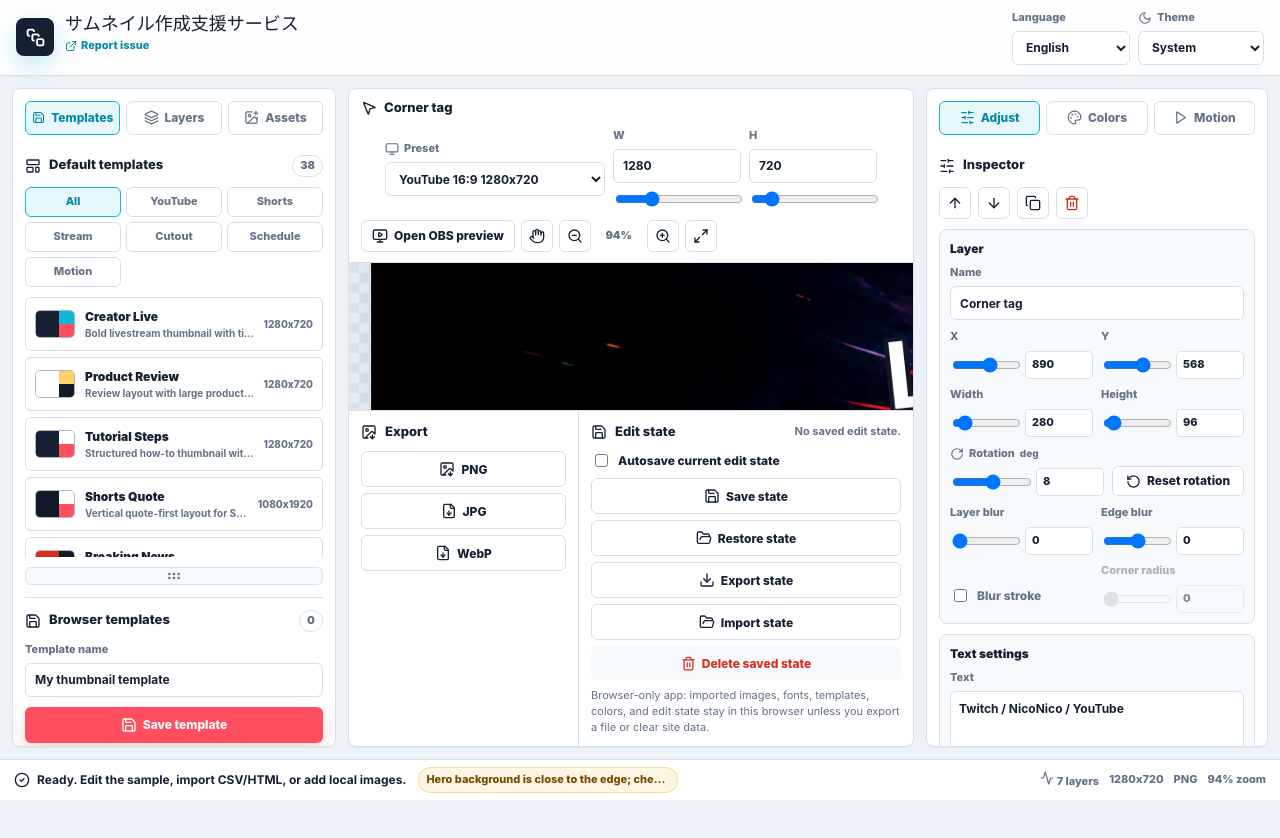
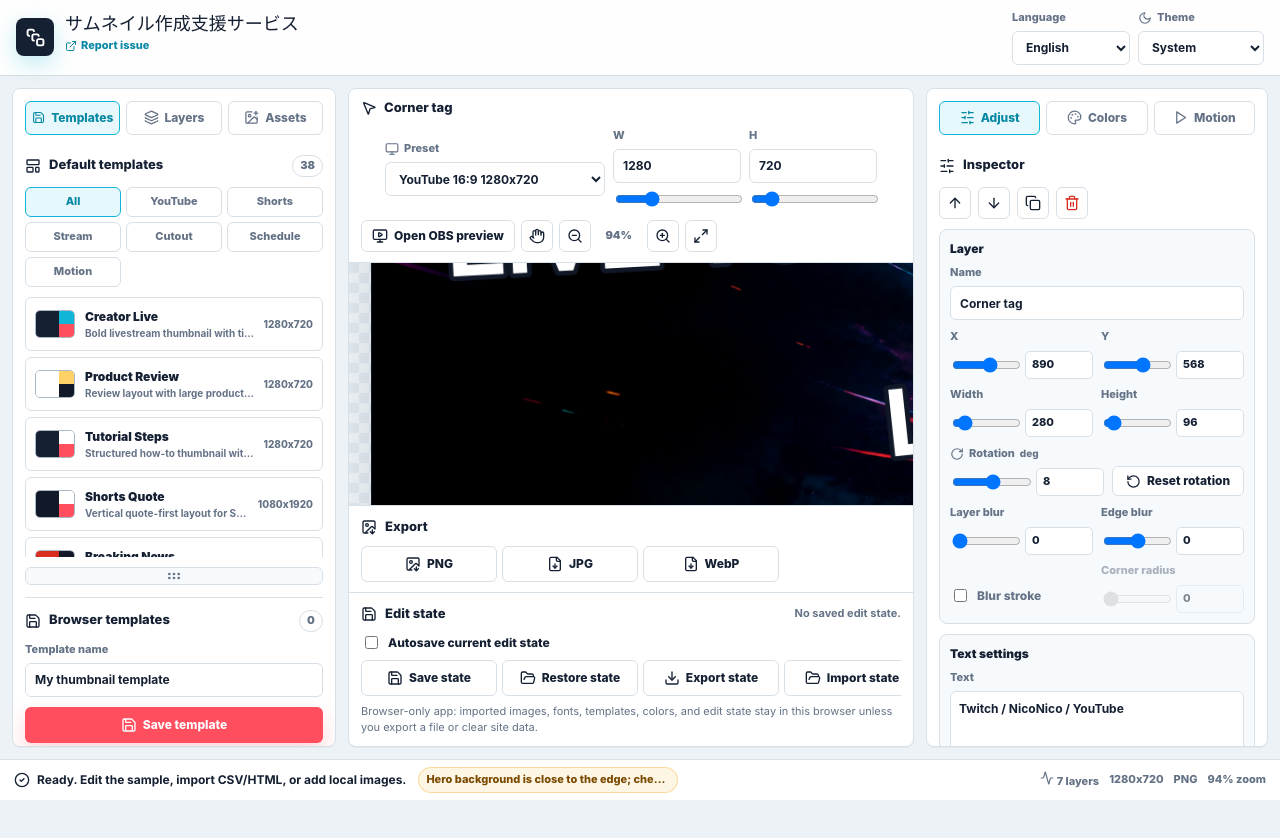
Before and after one commit to Sunmax0731/thumbnail-generator, a React (Vite) app: page / in a window 1280 px wide. Shown: the top 838 px of the page. Built offline with nearby package versions, Linux system fonts and the light colour scheme; a web font is replaced by a local one.

Commit message:
Align preview action buttons

```diff
--- a/src/styles.css
+++ b/src/styles.css
@@ -22,6 +22,7 @@
   --warning: #f6b73c;
   --danger: #d92d20;
   --shadow: 0 18px 42px rgba(31, 41, 55, 0.12);
+  --stage-action-button-width: 136px;
 }
 
 :root[data-theme="dark"] {
@@ -824,6 +825,7 @@ button:disabled {
 }
 
 .stage-panel {
+  container-type: inline-size;
   display: flex;
   overflow: hidden;
   flex-direction: column;
@@ -927,7 +929,7 @@ button:disabled {
 
 .stage-bottom-row {
   display: grid;
-  grid-template-columns: minmax(170px, 230px) minmax(0, 1fr);
+  grid-template-columns: max-content minmax(0, 1fr);
   gap: 0;
   border-top: 1px solid var(--line);
   background: var(--panel);
@@ -955,12 +957,17 @@ button:disabled {
 }
 
 .stage-export-actions {
-  display: grid;
-  gap: 6px;
+  display: flex;
+  align-items: center;
+  gap: 5px;
+  overflow-x: auto;
 }
 
 .stage-export-actions .icon-text {
+  flex: 0 0 var(--stage-action-button-width);
+  width: var(--stage-action-button-width);
   justify-content: center;
+  min-height: 36px;
 }
 
 .stage-edit-state {
@@ -1011,14 +1018,29 @@ button:disabled {
 }
 
 .stage-edit-actions {
-  display: grid;
-  grid-template-columns: minmax(0, 1fr);
-  gap: 6px;
+  display: flex;
+  align-items: center;
+  gap: 5px;
+  overflow-x: auto;
 }
 
 .stage-edit-actions .icon-text {
+  flex: 0 0 var(--stage-action-button-width);
+  width: var(--stage-action-button-width);
   justify-content: center;
   min-width: 0;
+  min-height: 36px;
+}
+
+@container (max-width: 1180px) {
+  .stage-bottom-row {
+    grid-template-columns: 1fr;
+  }
+
+  .stage-export-panel {
+    border-right: 0;
+    border-bottom: 1px solid var(--line);
+  }
 }
 
 .layer-section {
```
Also changed, not shown: 5 other files (tests, documents, lock files or other folders).
